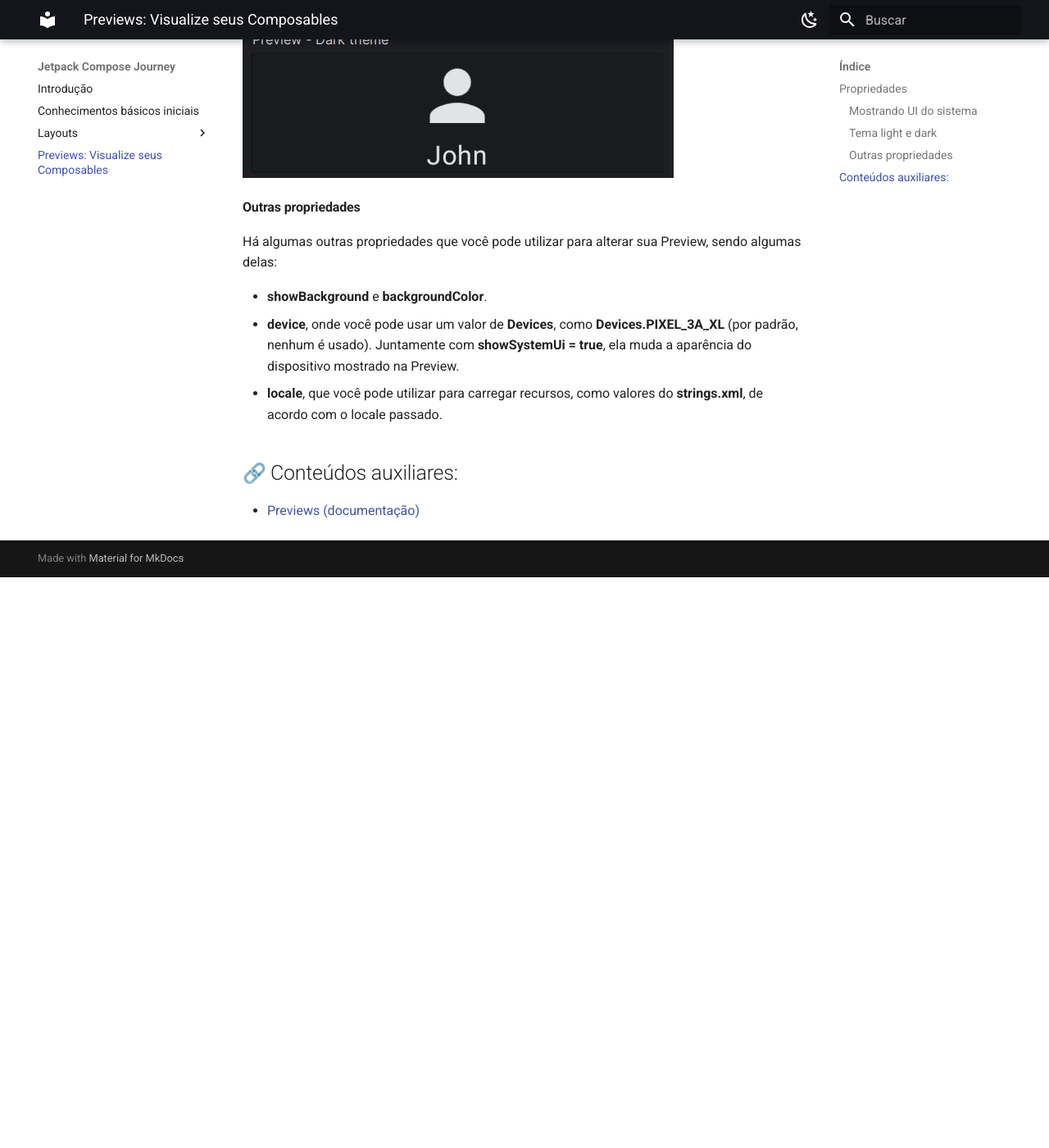
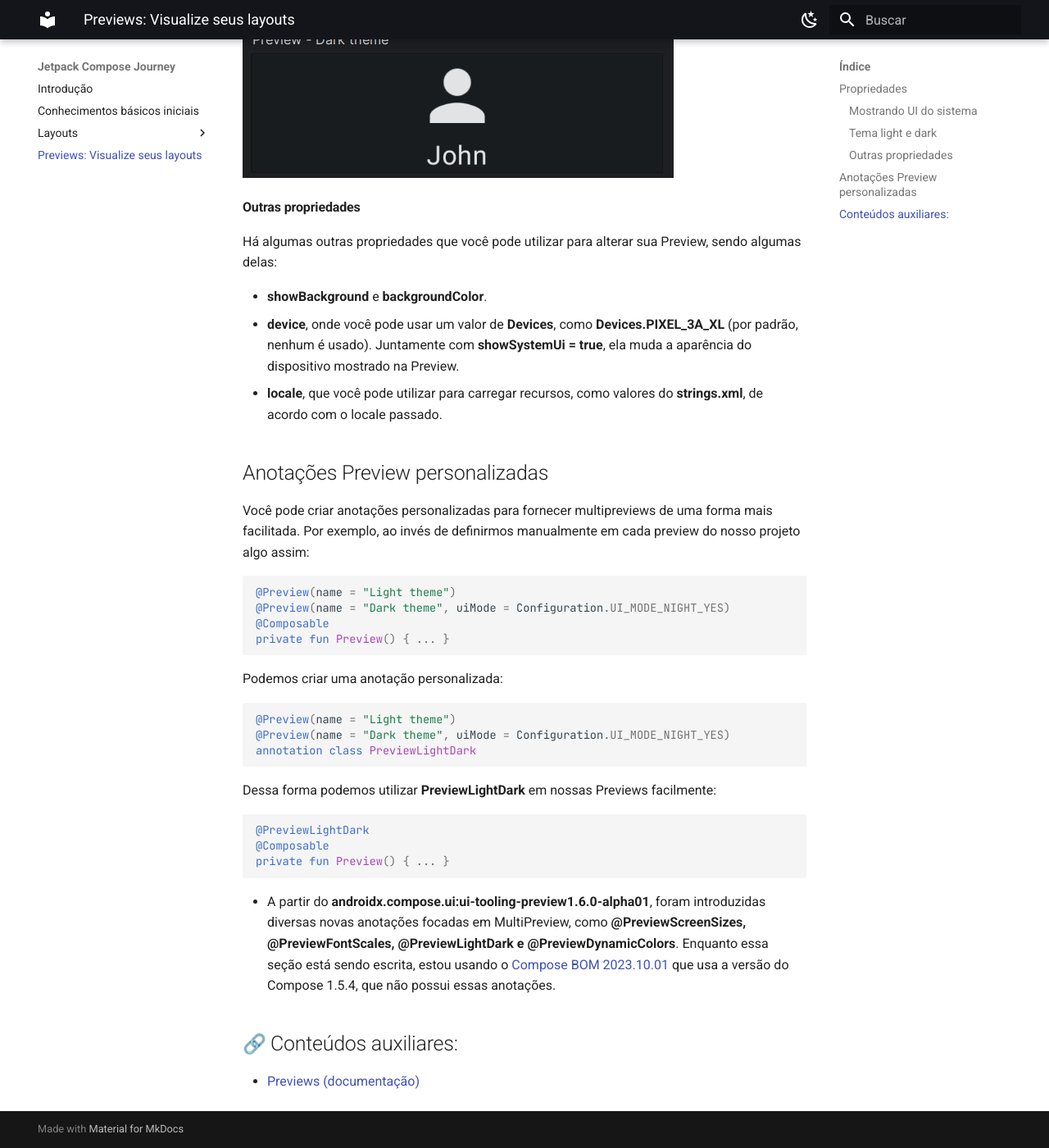
Before and after one commit to jsericksk/Jetpack-Compose-Journey, an MkDocs documentation site: the page built from docs/previews.md, in a window 1280 px wide and 1400 px high, scrolled down 3159 px. Shown: the whole window at 82% size. Built offline with MkDocs 1.6.1 and Material for MkDocs 9.7.7, drawn with Linux system fonts in a browser that asks for light colours; emoji names are drawn with the system emoji font; before the commit the page ends 3863 px from its top, so only the background shows below that; some of the changed text lies outside the part shown.

Commit message:
previews.md atualizado

````diff
--- a/docs/previews.md
+++ b/docs/previews.md
@@ -1,6 +1,6 @@
 # Previews: Visualize seus layouts
 
-Jetpack Compose fornece um meio de visualizar seus layouts e componentes através de **Previews**. Previews nada mais são do que funções Composable com mais uma anotação: ```@Preview```. Ao anotar a função com ```@Preview```, o Android Studio carregará a visualização desse Composable. Veja o exemplo:
+Jetpack Compose fornece um meio de visualizar seus layouts e componentes através de **Previews**. Previews nada mais são do que funções Composable com mais uma anotação: ```@Preview```. Ao anotar a função com ```@Preview```, o Android Studio carregará uma visualização desse Composable. Veja o exemplo:
 
 ![Previews](img-01.png)
 
@@ -34,13 +34,13 @@ Preview possui várias propriedades que você pode definir para alterar o compor
 
 #### Mostrando UI do sistema
 
-```@Preview(showSystemUi = true)```:
+```@Preview(showSystemUi = true)```
 
 ![Preview com SystemUI](img-02.png)
 
 #### Tema light e dark
 
-Para ver uma real diferença, teremos um exemplo usando cores do tema, como ```MaterialTheme.colorScheme.surface``` e ```MaterialTheme.colorScheme.onSurface```
+Para ver uma real diferença, teremos um exemplo usando cores do tema, como ```MaterialTheme.colorScheme.surface``` e ```MaterialTheme.colorScheme.onSurface```.
 
 ```kotlin
 @Composable
@@ -88,5 +88,34 @@ Há algumas outras propriedades que você pode utilizar para alterar sua Preview
 - **device**, onde você pode usar um valor de **Devices**, como **Devices.PIXEL_3A_XL** (por padrão, nenhum é usado). Juntamente com **showSystemUi = true**, ela muda a aparência do dispositivo mostrado na Preview.
 - **locale**, que você pode utilizar para carregar recursos, como valores do **strings.xml**, de acordo com o locale passado.
 
+## Anotações Preview personalizadas
+
+Você pode criar anotações personalizadas para fornecer multipreviews de uma forma mais facilitada. Por exemplo, ao invés de definirmos manualmente em cada preview do nosso projeto algo assim:
+
+```kotlin
+@Preview(name = "Light theme")
+@Preview(name = "Dark theme", uiMode = Configuration.UI_MODE_NIGHT_YES)
+@Composable
+private fun Preview() { ... }
+```
+
+Podemos criar uma anotação personalizada:
+
+```kotlin
+@Preview(name = "Light theme")
+@Preview(name = "Dark theme", uiMode = Configuration.UI_MODE_NIGHT_YES)
+annotation class PreviewLightDark
+```
+
+Dessa forma podemos utilizar **PreviewLightDark** em nossas Previews facilmente:
+
+```kotlin
+@PreviewLightDark
+@Composable
+private fun Preview() { ... }
+```
+
+- A partir do **androidx.compose.ui:ui-tooling-preview1.6.0-alpha01**, foram introduzidas diversas novas anotações focadas em MultiPreview, como **@PreviewScreenSizes, @PreviewFontScales, @PreviewLightDark e @PreviewDynamicColors**. Enquanto essa seção está sendo escrita, estou usando o [Compose BOM 2023.10.01](https://developer.android.com/jetpack/compose/bom/bom-mapping) que usa a versão do Compose 1.5.4, que não possui essas anotações.
+
 ## :link: Conteúdos auxiliares:
 - [Previews (documentação)](https://developer.android.com/jetpack/compose/tooling/previews)
--- a/mkdocs.yml
+++ b/mkdocs.yml
@@ -38,7 +38,7 @@ nav:
     - 'Row': layout-row.md
     - 'Box': layout-box.md
     - 'ConstraintLayout': layout-constraintlayout.md
-  - 'Previews: Visualize seus Composables': previews.md
+  - 'Previews: Visualize seus layouts': previews.md
 
 
 markdown_extensions:
````
